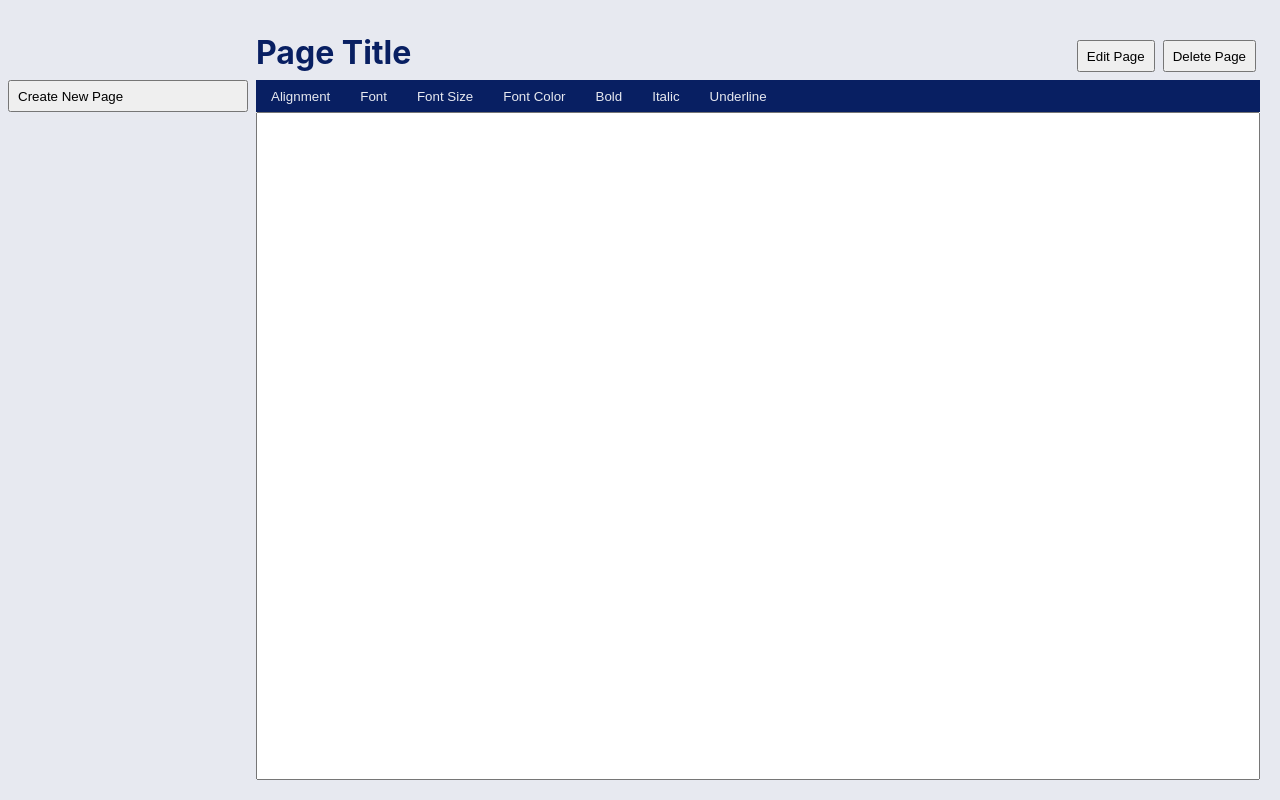
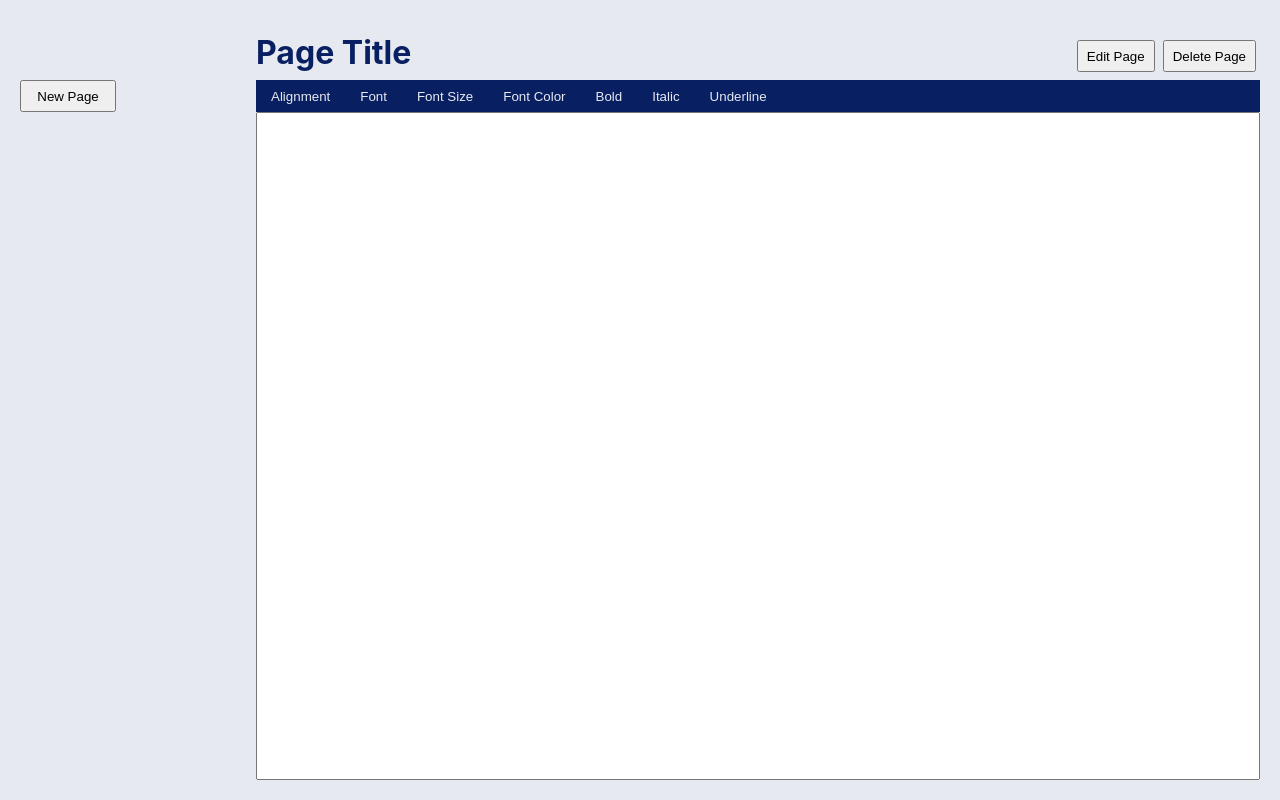
Before and after one commit to josephprado-school/notebook, a React (Create React App) app: page / in a window 1280 px wide. Built offline with nearby package versions, Linux system fonts and the light colour scheme.

Commit message:
Align new page button with page list items

```diff
--- a/src/notebook/page-listing/PageListing.css
+++ b/src/notebook/page-listing/PageListing.css
@@ -10,15 +10,16 @@
     max-width: 256px;
     display: flex;
     flex-direction: column;
-    padding-top: var(--header-height);
+    padding: var(--header-height) 20px 0;
     background-color: var(--gray-light);
     color: var(--blue-dark);
 }
 
-#create-new-page {
+#new-page {
     display: flex;
     align-items: center;
+    justify-content: center;
     height: 32px;
+    width: 96px;
     padding: 8px;
-    margin: 0 8px;
 }
--- a/src/notebook/page-listing/PageListing.jsx
+++ b/src/notebook/page-listing/PageListing.jsx
@@ -16,7 +16,7 @@ export default function PageListing(props) {
 
     return (
         <div id="page-listing">
-            <button id="create-new-page" onClick={createNewPage}>Create New Page</button>
+            <button id="new-page" onClick={createNewPage}>New Page</button>
             <ListOfPages/>
         </div>
     )
--- a/src/notebook/page-listing/list-of-pages/ListOfPages.css
+++ b/src/notebook/page-listing/list-of-pages/ListOfPages.css
@@ -1,7 +1,3 @@
-#list-of-pages {
-    padding: 0 20px;
-}
-
 #list-of-pages > ul {
     padding-left: 0;
     list-style: none;
```
